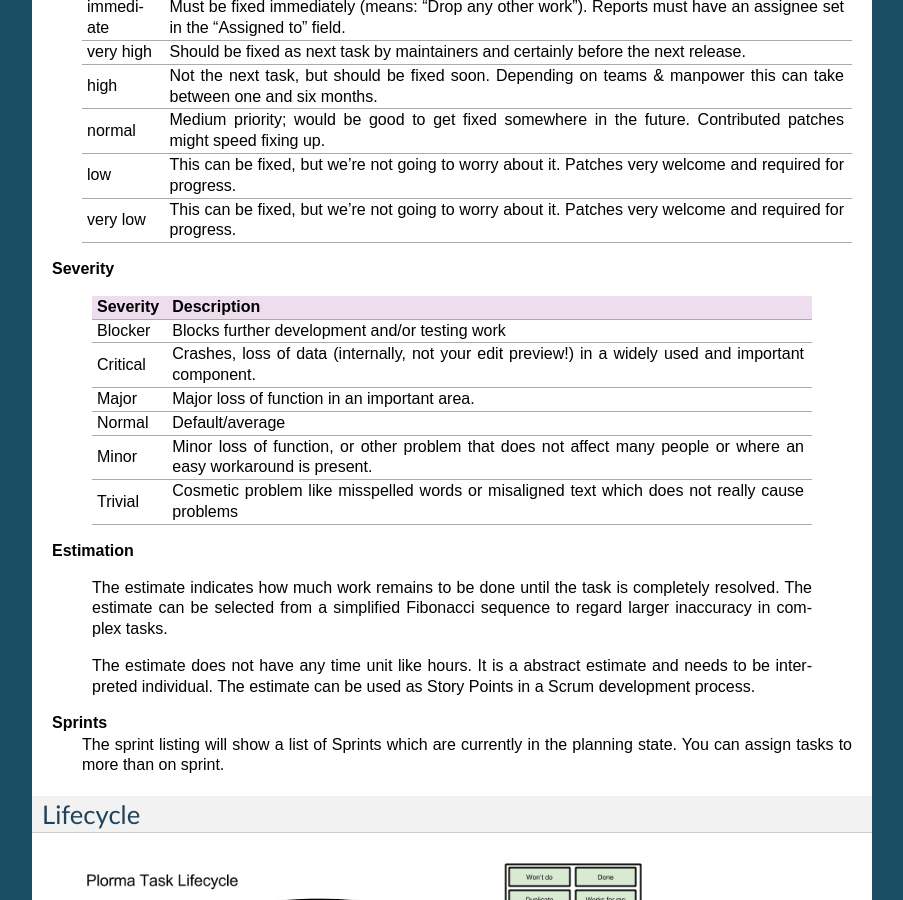
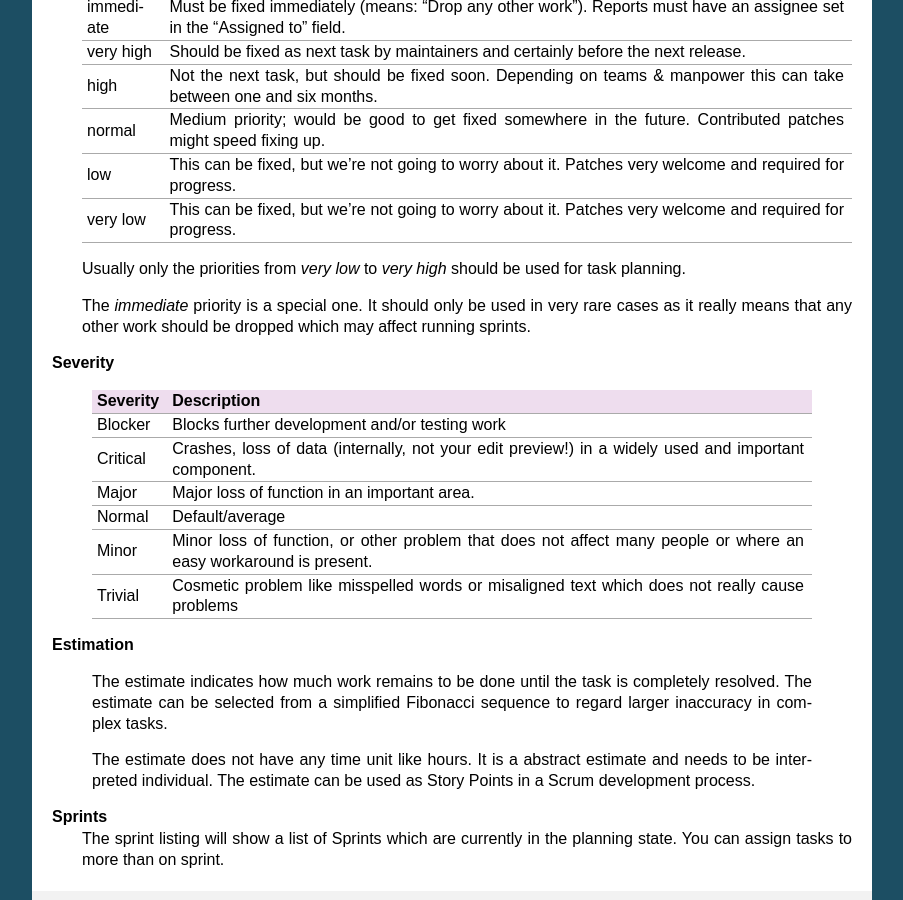
Before and after one commit to toirl/plorma, a Sphinx documentation site: the page built from docs/source/userguide/task.rst, in a window 1280 px wide and 900 px high, scrolled down 1089 px. Shown: the whole window, without its empty margins (198-1101 px from the left). Built offline with Sphinx 7.4.7, drawn with Linux system fonts in a browser that asks for light colours.

Commit message:
Added notes to documentation on how to used the different priorities.

```diff
--- a/docs/source/userguide/task.rst
+++ b/docs/source/userguide/task.rst
@@ -62,6 +62,13 @@ Task
         very low  This can be fixed, but we're not going to worry about it.  Patches
                   very welcome and required for progress.
         ========= =========================================================
+
+        Usually only the priorities from *very low* to *very high* should be
+        used for task planning.
+
+        The *immediate* priority is a special one. It should only be used in very
+        rare cases as it really means that any other work should be dropped
+        which may affect running sprints.
 
 .. index:: Severity
 
```
